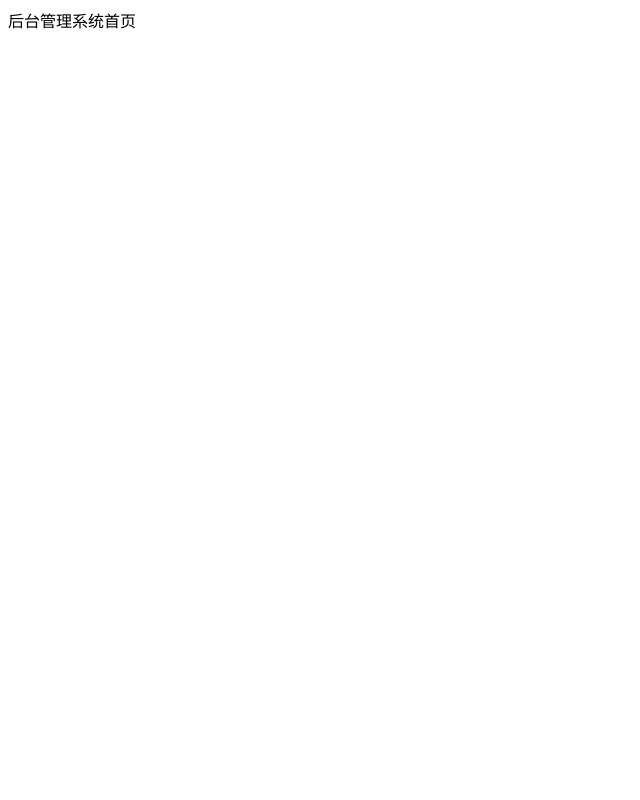
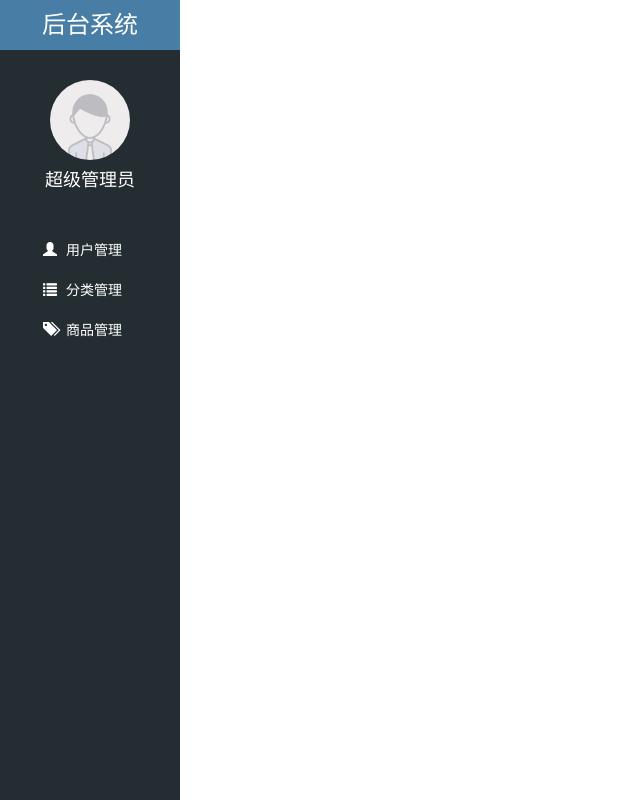
Before and after one commit to IDontKnowBYD/Web-Letao, a website: page public/back/index.html in a window 1280 px wide. Shown: the whole page, without its empty margins (0-640 px from the left). Drawn offline with Linux system fonts and the light colour scheme.

Commit message:
首页-侧边栏完成

```diff
--- a/public/back/css/common.css
+++ b/public/back/css/common.css
@@ -5,6 +5,19 @@
 html, body {
   width: 100%;
   height: 100%;
+}
+
+* {
+  margin: 0;
+  padding: 0;
+  list-style: none;
+}
+
+a:link,
+a:visited,
+a:hover,
+a:active {
+  text-decoration: none;
 }
 
 .mt_150 {
@@ -17,3 +30,55 @@ html, body {
   text-align: center;
   font-size: 20px;
 }
+
+/* .lt_aside */
+.lt_aside {
+  width: 180px;
+  height: 100%;
+  background-color: #242D31;
+  position: fixed;
+  left: 0;
+  top: 0;
+}
+.lt_aside .brand {
+  width: 180px;
+  height: 50px;
+  background-color: #487EA5;
+  line-height: 50px;
+  text-align: center;
+}
+.lt_aside .brand a {
+  font-size: 24px;
+  color: #fff;
+}
+
+.lt_aside .user {
+  padding-top: 30px;
+  height: 180px;
+}
+.lt_aside .user img {
+  width: 80px;
+  height: 80px;
+  display: block;
+  margin: 0 auto;
+  border-radius: 50%;
+}
+.lt_aside .user p {
+  height: 40px;
+  line-height: 40px;
+  font-size: 18px;
+  color: #fff;
+  text-align: center;
+}
+.lt_aside .nav a {
+  display: block;
+  height: 40px;
+  width: 180px;
+  line-height: 40px;
+  color: #fff;
+  padding-left: 40px;
+  border-left: 3px solid transparent;
+}
+.lt_aside .nav i {
+  margin-right: 5px;
+}
--- a/public/back/index.html
+++ b/public/back/index.html
@@ -5,8 +5,48 @@
   <meta name="viewport" content="width=device-width, initial-scale=1.0">
   <meta http-equiv="X-UA-Compatible" content="ie=edge">
   <title>Document</title>
-</head>
+  <link rel="stylesheet" href="./lib/bootstrap/css/bootstrap.css">
+  <link rel="stylesheet" href="./lib/bootstrap-validator/css/bootstrapValidator.css">
+  <link rel="stylesheet" href="./lib/nprogress/nprogress.css">
+  <link rel="stylesheet" href="./css/common.css">
 <body>
-  后台管理系统首页
+  <div class="lt_aside">
+    <div class="brand">
+      <a href="#">后台系统</a>
+    </div>
+    <div class="user">
+      <img src="./images/default.png" alt="#">
+      <p>超级管理员</p>
+    </div>
+    <div class="nav">
+      <ul>
+      <li>
+        <a href="user.html">
+          <i class="glyphicon glyphicon-user"></i>
+          <span>用户管理</span>
+        </a>
+      </li>
+      <li>
+        <a href="javascript:;" class="category">
+          <i class="glyphicon glyphicon-list"></i>
+          <span>分类管理</span>
+        </a>
+      </li>
+      <li>
+        <a href="product.html">
+          <i class="glyphicon glyphicon-tags"></i>
+          <span>商品管理</span>
+        </a>
+      </li>
+      </ul>
+      </ul>
+    </div>
+  </div>
+
+  <script src="./lib/jquery/jquery.js"></script>
+  <script src="./lib/bootstrap/js/bootstrap.js"></script>
+  <script src="./lib/bootstrap-validator/js/bootstrapValidator.js"></script>
+  <script src="./lib/nprogress/nprogress.js"></script>
+  <script src="./js/common.js"></script>
 </body>
 </html>
```
